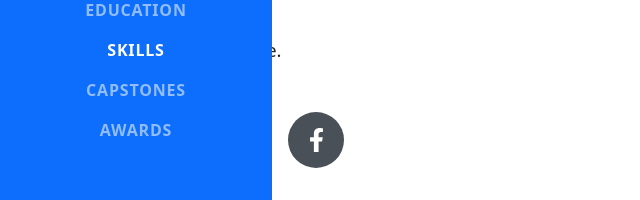
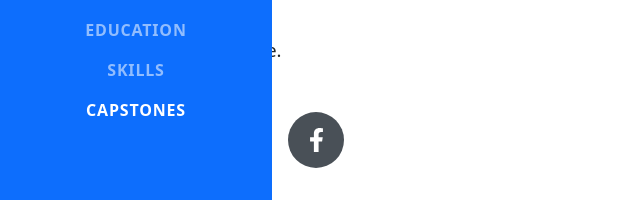
Before and after one commit to actualize-byte-club/student-catalog-app, a Vue app: page /students/1 in a window 1280 px wide. Shown: the part 444-644 px from the top of the page, without its empty margins (0-640 px from the left). Built offline with nearby package versions, Linux system fonts and the light colour scheme; the HTML template or start-up script is replaced by a standard one; a web font is replaced by a local one.

Commit message:
Fixes nav bar link

```diff
--- a/src/views/StudentsShow.vue
+++ b/src/views/StudentsShow.vue
@@ -130,8 +130,7 @@ export default {
           <li class="nav-item"><a class="nav-link js-scroll-trigger" href="#experience">Experience</a></li>
           <li class="nav-item"><a class="nav-link js-scroll-trigger" href="#education">Education</a></li>
           <li class="nav-item"><a class="nav-link js-scroll-trigger" href="#skills">Skills</a></li>
-          <li class="nav-item"><a class="nav-link js-scroll-trigger" href="#interests">Capstones</a></li>
-          <li class="nav-item"><a class="nav-link js-scroll-trigger" href="#awards">Awards</a></li>
+          <li class="nav-item"><a class="nav-link js-scroll-trigger" href="#capstone">Capstones</a></li>
         </ul>
       </div>
     </nav>
```
